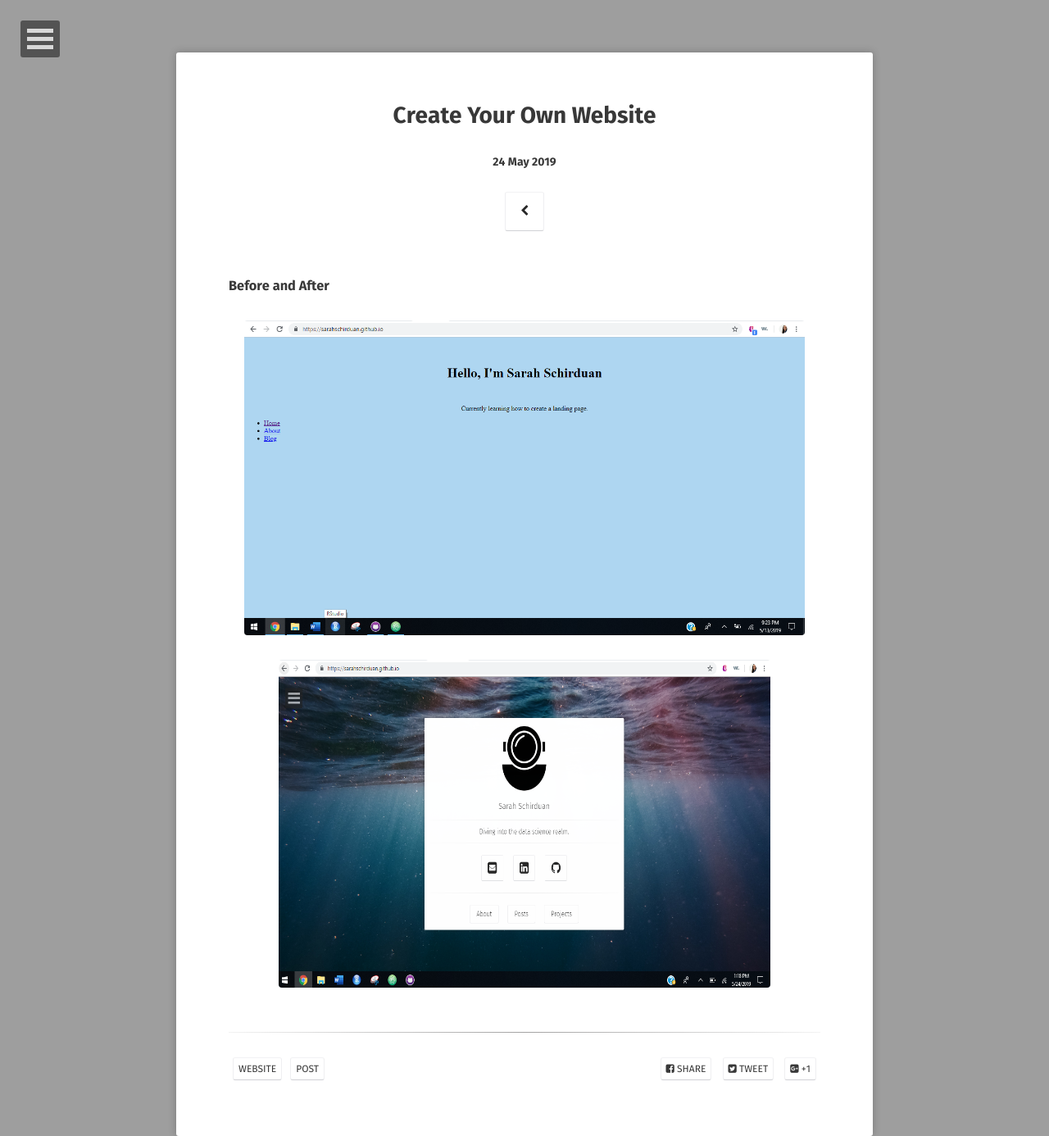
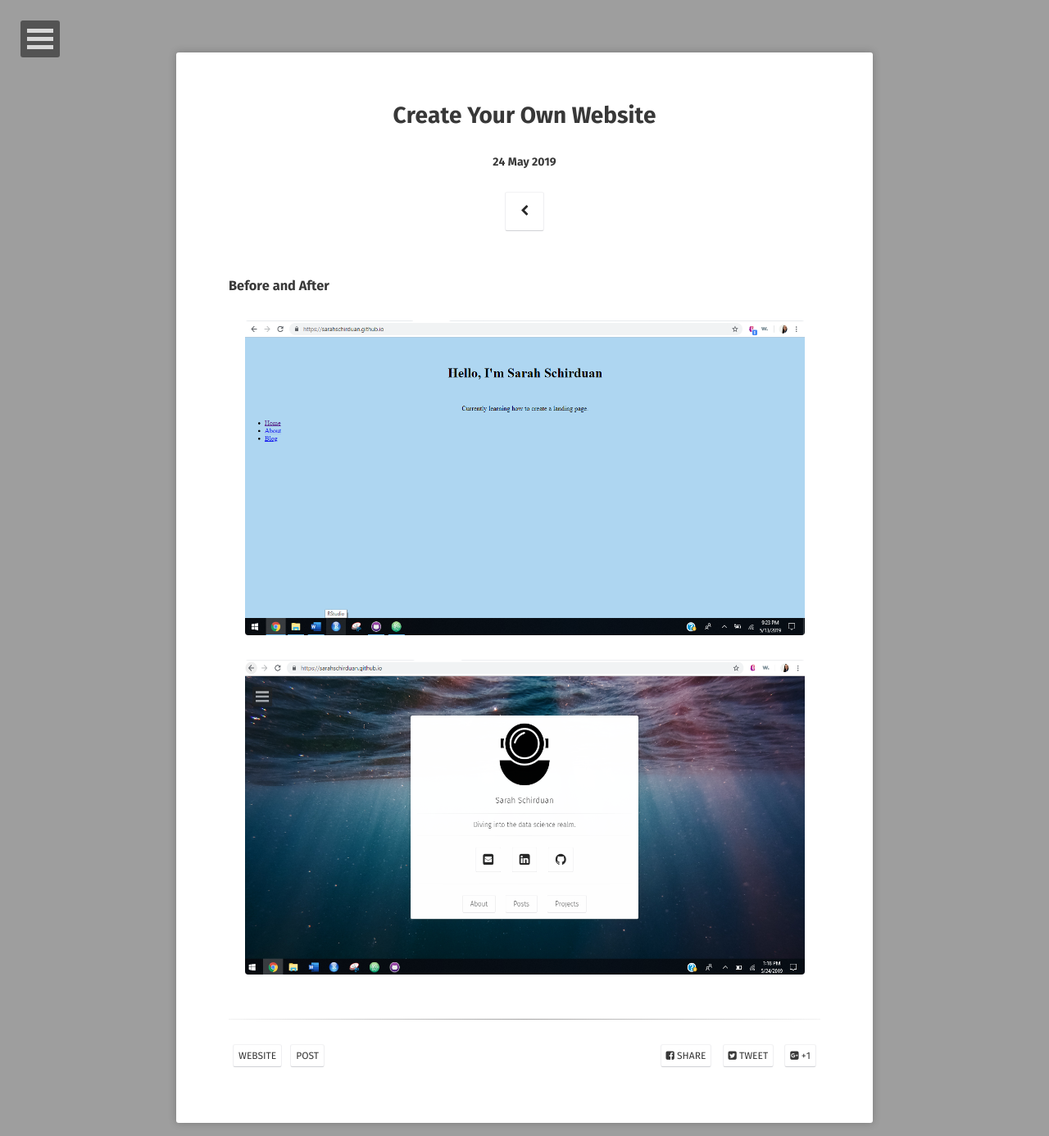
Before and after one commit to sarahschirduan/sarahschirduan.github.io, a Jekyll site: the page built from _posts/2019-05-24-create-your-own-website.md, in a window 1280 px wide. Shown: the whole page at 82% size. Built offline with Jekyll 4.4.1, drawn with Linux system fonts in a browser that asks for light colours; some web fonts are replaced.

Commit message:
Update 2019-05-24-create-your-own-website.md

```diff
--- a/_posts/2019-05-24-create-your-own-website.md
+++ b/_posts/2019-05-24-create-your-own-website.md
@@ -10,9 +10,9 @@ comments: true
 ### Before and After
 
 <figure>
-  <a href="/assets/img/beforeweb2.png"><img src="/assets/img/beforeweb2.png" style="width:684px; height:384px"></a>
+  <a href="/assets/img/beforeweb2.png"><img src="/assets/img/beforeweb2.png" style="width:683px; height:384px"></a>
 </figure>
 
 <figure>
-  <a href="/assets/img/afterweb.png"><img src="/assets/img/afterweb.png" style="width:600px; height:400px"></a>
+  <a href="/assets/img/afterweb.png"><img src="/assets/img/afterweb.png" style="width:683px; height:384px"></a>
 </figure>
```
